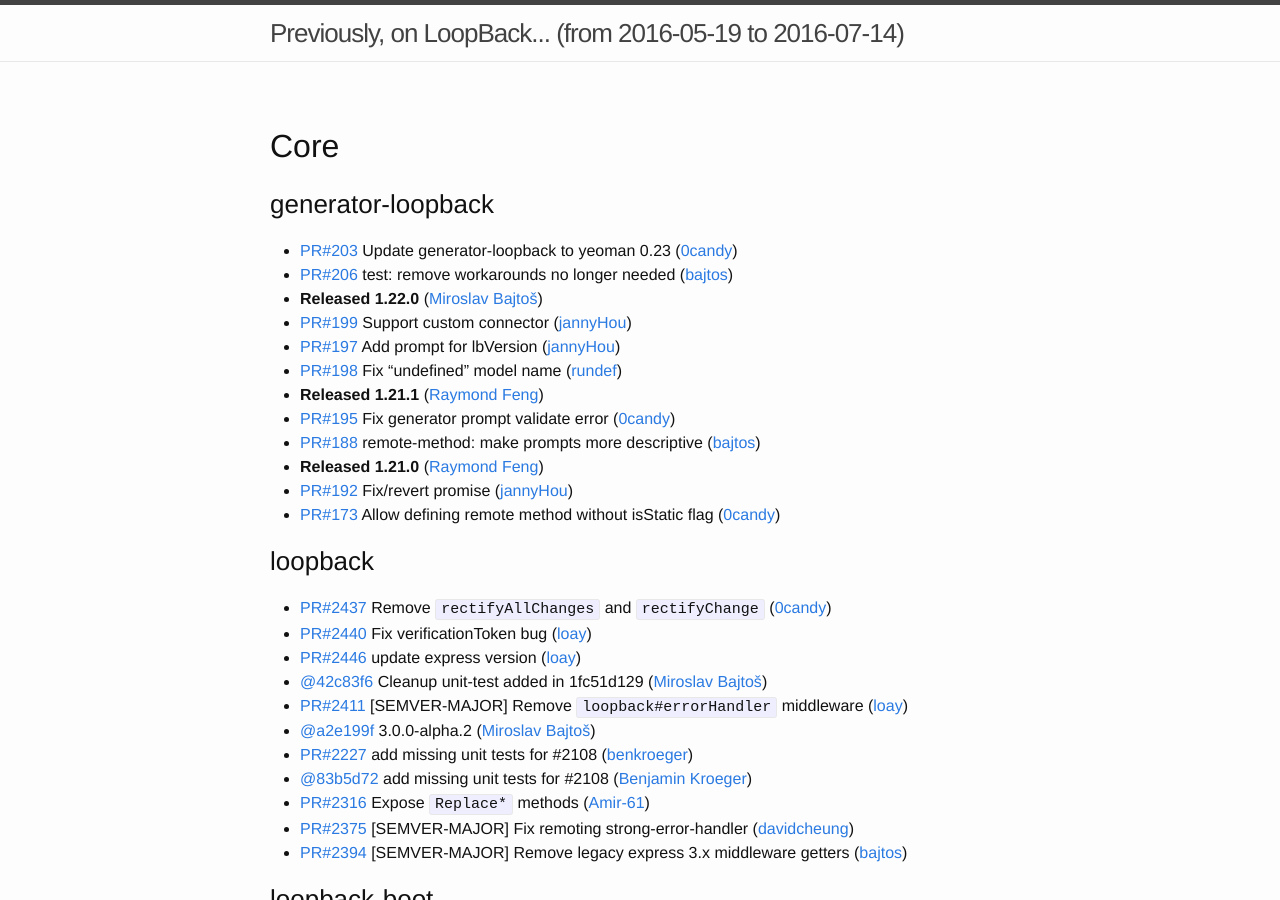
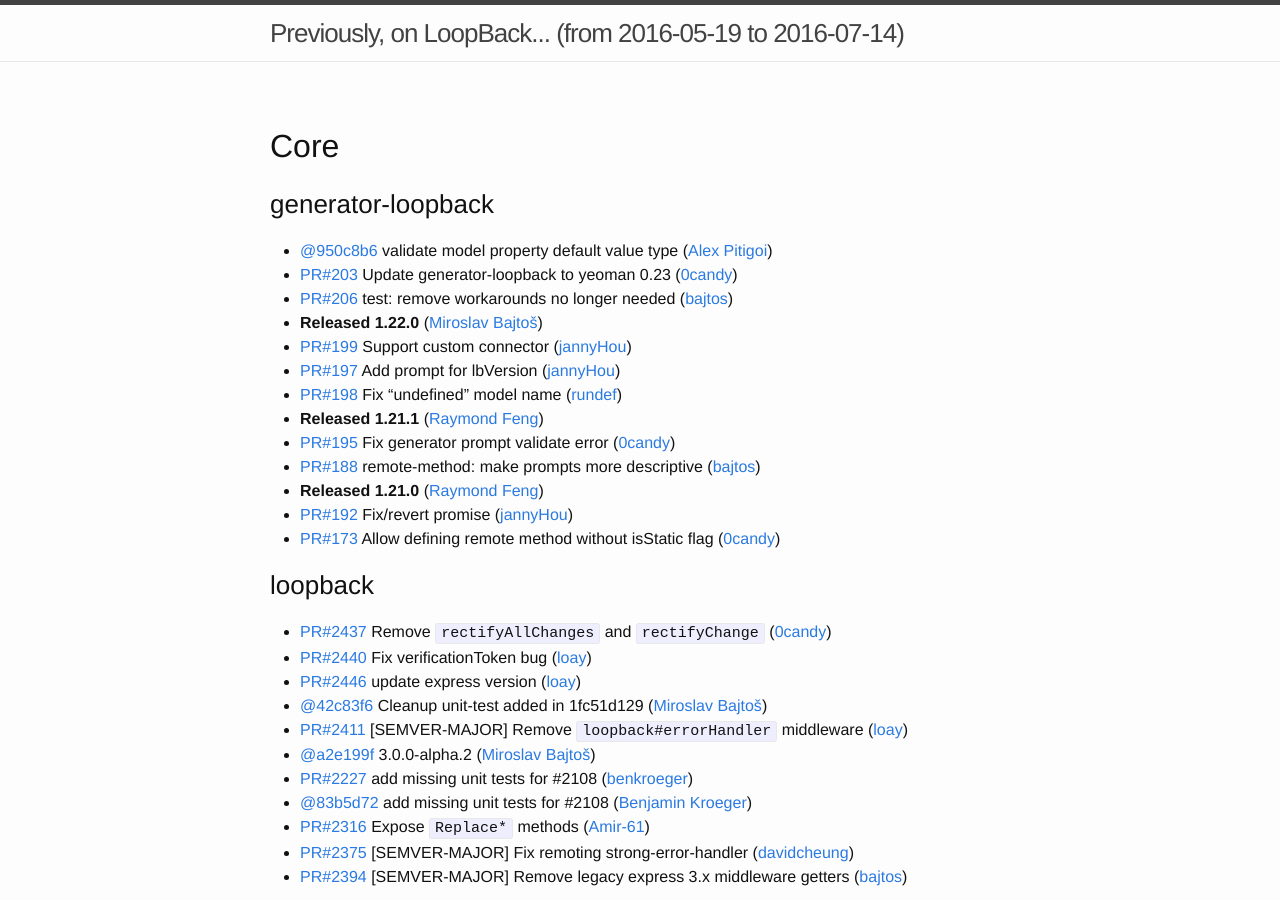
Before and after one commit to strongloop/loopback, a Jekyll site: the page built from index.md, in a window 1280 px wide and 900 px high. Built offline with Jekyll 4.4.1, drawn with Linux system fonts in a browser that asks for light colours.

Commit message:
Update changelog

```diff
--- a/index.md
+++ b/index.md
@@ -6,6 +6,7 @@
 ## Core
 
 ### generator-loopback
+ * [@950c8b6](https://github.com/strongloop/generator-loopback/commit/950c8b67e1af18532231e504f2d2e152dd52fad9) validate model property default value type ([Alex Pitigoi](https://github.com/alexpit))
  * [PR#203](https://github.com/strongloop/generator-loopback/pull/203) Update generator-loopback to yeoman 0.23 ([0candy](https://github.com/0candy))
  * [PR#206](https://github.com/strongloop/generator-loopback/pull/206) test: remove workarounds no longer needed ([bajtos](https://github.com/bajtos))
  * **Released 1.22.0** ([Miroslav Bajtoš](https://github.com/bajtos))
```
